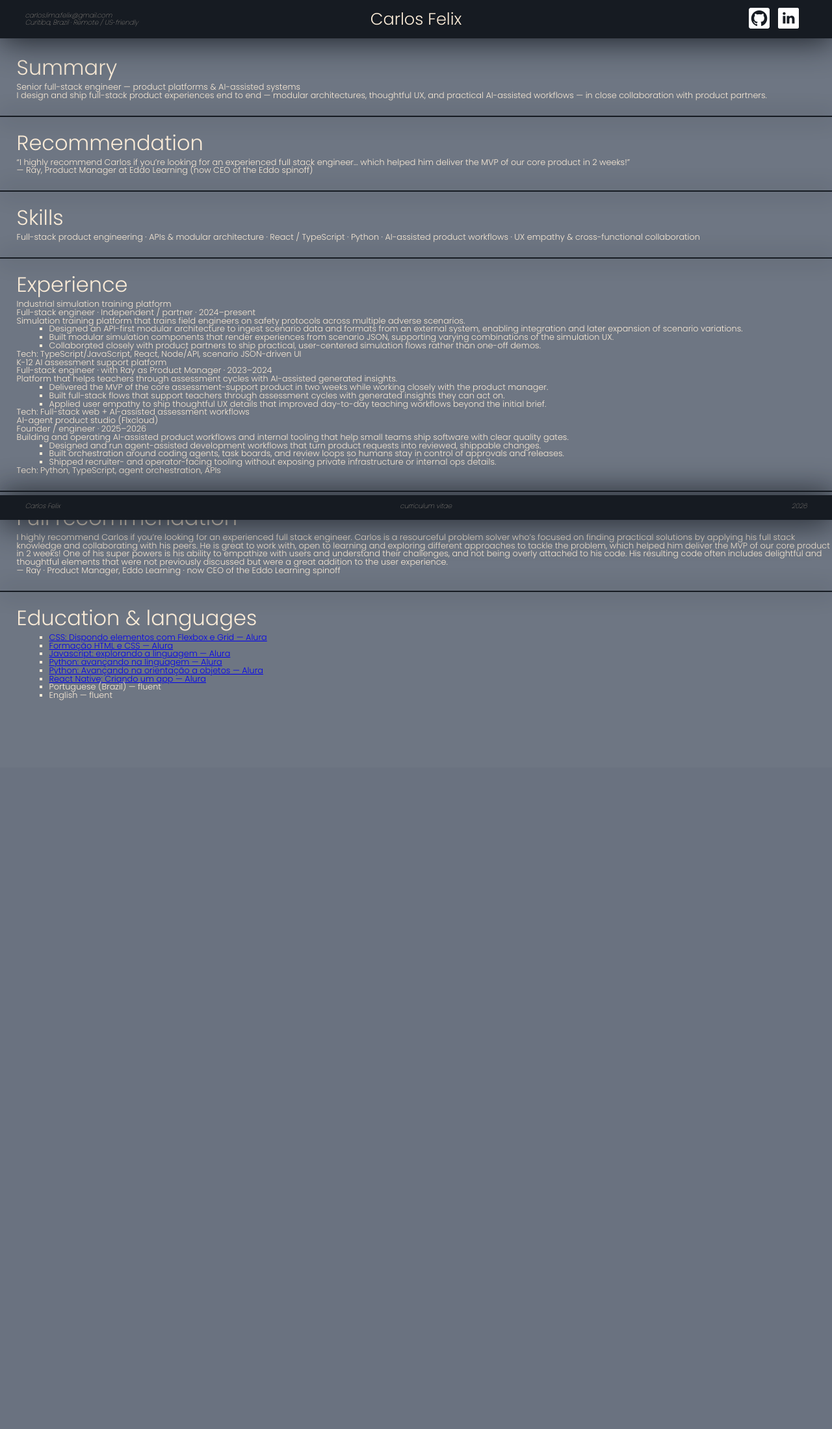
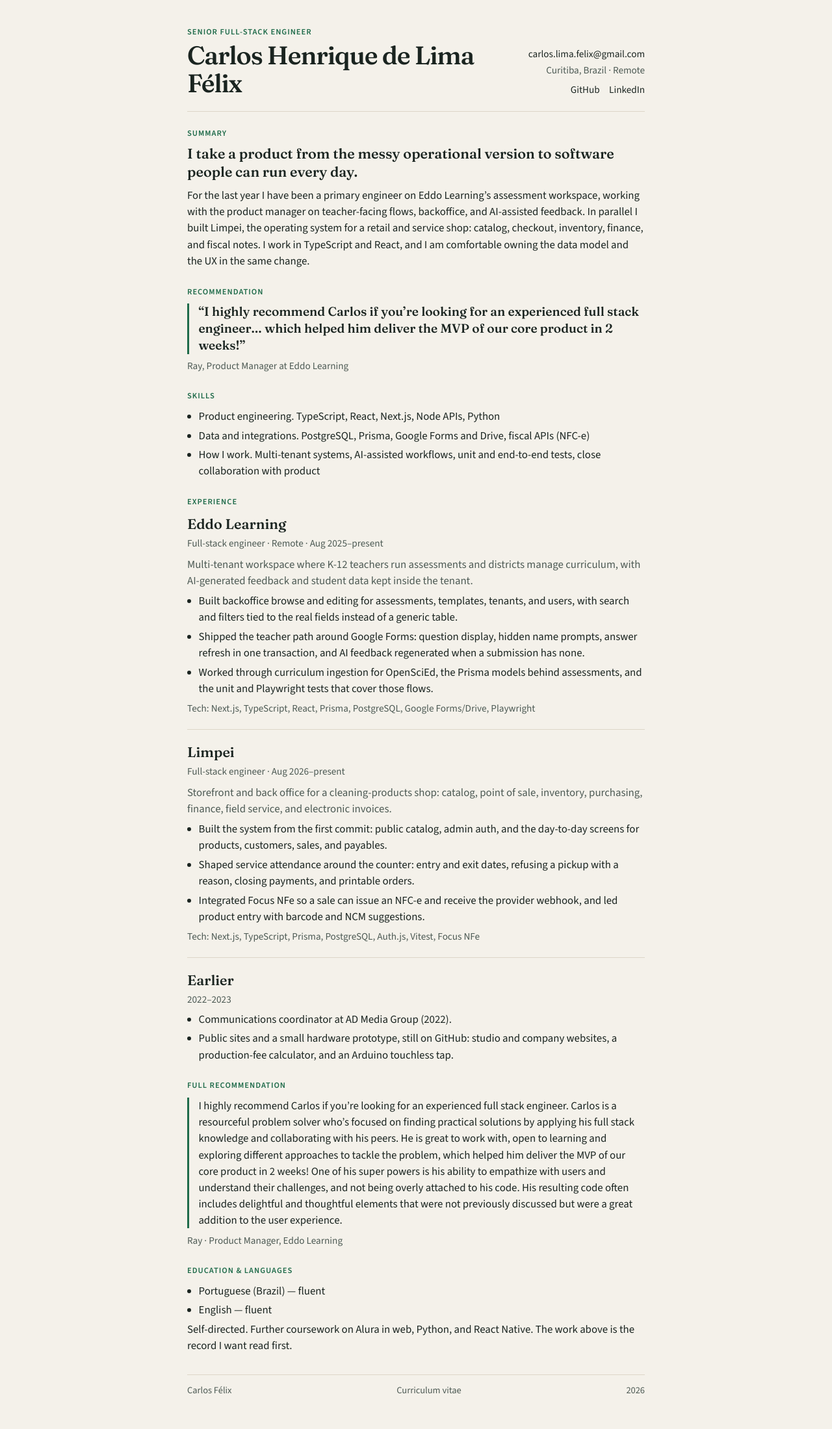
Before and after one commit to ocarlosfelix/curriculum_vitae, a Flask app: page / in a window 1280 px wide. Shown: the whole page at 65% size. Before the commit the page ends 1078 px from the top, so only its background shows below. Run offline with Flask 3, Linux system fonts and the light colour scheme.

Commit message:
Rewrite the CV around verified Eddo and Limpei work.
Drop the unverified simulation role and the spinoff-CEO line, and stop listing intro courses. Restyle the page so it reads as a one-page résumé.

Co-Authored-By: Paperclip <noreply@paperclip.ing>

```diff
--- a/app.py
+++ b/app.py
@@ -1,37 +1,13 @@
-import json
 import os
-from pathlib import Path
 
 from flask import Flask, render_template
 
 app = Flask(__name__)
 
-_CERTS_PATH = Path(__file__).resolve().parent / "static" / "certificados.json"
-
-
-def _load_certificates():
-    """Curated cert list for the de-emphasized education section."""
-    try:
-        with _CERTS_PATH.open(encoding="utf-8") as fh:
-            certs = json.load(fh)
-    except (OSError, json.JSONDecodeError):
-        return []
-    # Prefer formation + core language certs; keep the list short for recruiters.
-    preferred = {
-        "Formação HTML e CSS",
-        "Javascript: explorando a linguagem",
-        "Python: avançando na linguagem",
-        "Python: Avançando na orientação a objetos",
-        "React Native: Criando um app",
-        "CSS: Dispondo elementos com Flexbox e Grid",
-    }
-    curated = [c for c in certs if c.get("nome_curso") in preferred]
-    return curated or certs[:6]
-
 
 @app.route("/")
 def homepage():
-    return render_template("homepage.html", certificates=_load_certificates())
+    return render_template("homepage.html")
 
 
 if __name__ == "__main__":
--- a/static/styles.css
+++ b/static/styles.css
@@ -1,134 +1,225 @@
-/* sets and imports */
 @charset "UTF-8";
-@import url("https://fonts.googleapis.com/css2?family=Poppins:wght@100;300;400;800&display=swap");
+
+:root {
+  --ink: #1a2420;
+  --muted: #4d5a54;
+  --paper: #f4f1ea;
+  --card: #fffcf7;
+  --line: #ddd6c8;
+  --accent: #1f6b4a;
+  --max: 44rem;
+}
 
 html {
   scroll-behavior: smooth;
 }
 
-/* Header Styles */
+body {
+  background: var(--paper);
+  color: var(--ink);
+  font-family: "Source Sans 3", "Segoe UI", sans-serif;
+  font-size: 1.05rem;
+  line-height: 1.5;
+}
+
 .main {
-  background-color: #6e7683;
-  padding-top: 8vh;
-  padding-bottom: 10vh;
+  max-width: var(--max);
+  margin: 0 auto;
+  padding: 2.5rem 1.25rem 3rem;
 }
 
 .header {
-  padding-top: 1.5vh;
-  padding-bottom: 1.5vh;
-  background-color: #161b22;
-  width: 100vw;
-  box-shadow: 2px 2px 50px 1px #161b22;
-  position: fixed;
-  top: 0;
+  border-bottom: 1px solid var(--line);
+  padding-bottom: 1.25rem;
+  margin-bottom: 1.5rem;
 }
 
 .header_box {
   display: flex;
   justify-content: space-between;
-  align-self: center;
-  align-items: center;
-  margin-left: 3vw;
-  margin-right: 3vw;
+  gap: 1.5rem;
+  align-items: flex-end;
+}
+
+.eyebrow {
+  color: var(--accent);
+  font-size: 0.78rem;
+  font-weight: 600;
+  letter-spacing: 0.08em;
+  text-transform: uppercase;
+  margin-bottom: 0.35rem;
+}
+
+.name {
+  font-family: Fraunces, Georgia, serif;
+  font-size: clamp(1.8rem, 4vw, 2.45rem);
+  font-weight: 560;
+  letter-spacing: -0.03em;
+  line-height: 1.1;
 }
 
 .contact_info_box {
-  display: flex;
-  flex: 1;
-  flex-direction: column;
+  text-align: right;
+  color: var(--muted);
+  font-size: 0.95rem;
 }
 
-.contact_info_text {
-  color: antiquewhite;
-  font-size: 0.8vw;
-  font-family: "Poppins", sans-serif;
-  font-style: italic;
-  font-weight: 100;
-  margin-bottom: 0.5vh;
+.contact_info_box a,
+.link_box a {
+  color: var(--ink);
+  text-decoration: none;
+  border-bottom: 1px solid transparent;
 }
 
-.email_link,
-.phone_link,
-.location_link {
-  text-decoration: none;
+.contact_info_box a:hover,
+.link_box a:hover {
+  border-bottom-color: var(--accent);
+  color: var(--accent);
 }
 
-.namebox {
-  display: flex;
-  flex: 1;
-}
-
-.name {
-  color: antiquewhite;
-  font-size: 2vw;
-  font-family: "Poppins", sans-serif;
-  font-weight: 300;
-  text-decoration: none;
+.location_text {
+  margin: 0.15rem 0 0.45rem;
 }
 
 .link_box {
-  flex: 1;
   display: flex;
   justify-content: flex-end;
-}
-
-.link_img {
-  width: 4vh;
-  margin-right: 1vw;
-}
-
-/* Session Styles */
-hr.rounded {
-  border: 0.1vh solid #161b22;
-  box-shadow: 2px 0px 30px 0px #161b22;
-}
-
-ul li {
-  margin-left: 50px;
-  list-style-type: square;
+  gap: 0.9rem;
 }
 
 .info_box {
-  margin-top: 3vh;
-  margin-bottom: 3vh;
-  margin-left: 2vw;
+  margin: 0 0 1.6rem;
 }
 
-.info_box_title {
-  color: antiquewhite;
-  font-size: 2.5vw;
-  font-family: "Poppins", sans-serif;
-  font-weight: 300;
-  margin-top: 2vh;
-  margin-bottom: 1vh;
+.info_box_title h2 {
+  font-size: 0.78rem;
+  font-weight: 600;
+  letter-spacing: 0.08em;
+  text-transform: uppercase;
+  color: var(--accent);
+  margin-bottom: 0.55rem;
 }
 
-.info_box_description {
-  color: antiquewhite;
-  font-size: 1vw;
-  font-family: "Poppins", sans-serif;
-  font-weight: 300;
+.headline {
+  font-family: Fraunces, Georgia, serif;
+  font-size: 1.35rem;
+  line-height: 1.3;
+  margin-bottom: 0.55rem;
+}
+
+.info_box_description p + p {
+  margin-top: 0.55rem;
+}
+
+.pull-quote,
+.recommendation-letter {
+  border-left: 3px solid var(--accent);
+  padding-left: 0.9rem;
+  color: var(--ink);
+}
+
+.pull-quote {
+  font-family: Fraunces, Georgia, serif;
+  font-size: 1.2rem;
+  line-height: 1.35;
+}
+
+.attribution {
+  margin-top: 0.45rem;
+  color: var(--muted);
+  font-size: 0.95rem;
+}
+
+.skill-groups,
+.engagement ul,
+.languages {
+  margin-left: 1.1rem;
+}
+
+.skill-groups li,
+.engagement ul li,
+.languages li {
+  list-style: disc;
+  margin: 0.28rem 0;
+}
+
+.engagement + .engagement {
+  margin-top: 1.25rem;
+  padding-top: 1.15rem;
+  border-top: 1px solid var(--line);
+}
+
+.engagement h3 {
+  font-family: Fraunces, Georgia, serif;
+  font-size: 1.35rem;
+  font-weight: 560;
+}
+
+.role-line,
+.tech-line,
+.product-blurb {
+  color: var(--muted);
+}
+
+.role-line {
+  font-size: 0.95rem;
+  margin: 0.1rem 0 0.4rem;
+}
+
+.product-blurb {
+  margin-bottom: 0.35rem;
+}
+
+.tech-line {
+  margin-top: 0.45rem;
+  font-size: 0.95rem;
 }
 
 .footer {
-  padding-top: 1.5vh;
-  padding-bottom: 1.5vh;
-  background-color: #161b22;
-  width: 100vw;
-  box-shadow: 2px 2px 50px 1px #161b22;
-  position: fixed;
-  bottom: 0;
+  margin-top: 2rem;
+  padding-top: 0.8rem;
+  border-top: 1px solid var(--line);
+  color: var(--muted);
+  font-size: 0.9rem;
 }
 
 .footer_box {
   display: flex;
   justify-content: space-between;
-  align-self: center;
-  align-items: center;
-  margin-left: 3vw;
-  margin-right: 3vw;
+  gap: 1rem;
 }
 
-::-webkit-scrollbar {
+hr.rounded {
   display: none;
 }
+
+@media (max-width: 680px) {
+  .header_box,
+  .footer_box {
+    flex-direction: column;
+    align-items: flex-start;
+  }
+
+  .contact_info_box,
+  .link_box {
+    text-align: left;
+    justify-content: flex-start;
+  }
+}
+
+@media print {
+  body {
+    background: white;
+    font-size: 11pt;
+  }
+
+  .main {
+    max-width: none;
+    padding: 0;
+  }
+
+  a {
+    color: inherit;
+    text-decoration: none;
+  }
+}
--- a/templates/homepage.html
+++ b/templates/homepage.html
@@ -5,12 +5,12 @@
     <meta name="viewport" content="width=device-width, initial-scale=1.0" />
     <meta
       name="description"
-      content="Carlos Felix — senior full-stack engineer building product platforms and AI-assisted systems. Outcome-focused portfolio for US recruiters."
+      content="Carlos Henrique de Lima Félix — senior full-stack engineer. Product platforms for education and retail, from Curitiba, open to remote."
     />
     <link rel="preconnect" href="https://fonts.googleapis.com" />
     <link rel="preconnect" href="https://fonts.gstatic.com" crossorigin />
     <link
-      href="https://fonts.googleapis.com/css2?family=Poppins:wght@100;300;400;800&display=swap"
+      href="https://fonts.googleapis.com/css2?family=Fraunces:opsz,wght@9..144,560&family=Source+Sans+3:ital,wght@0,400;0,600;1,400&display=swap"
       rel="stylesheet"
     />
     <link
@@ -21,32 +21,28 @@
       rel="stylesheet"
       href="{{ url_for('static', filename='styles.css') }}"
     />
-    <title>Carlos Felix — Senior Full-Stack Engineer</title>
+    <title>Carlos Félix — Senior Full-Stack Engineer</title>
   </head>
 
   <body class="body">
     <div class="main">
       <header class="header">
         <div class="header_box">
+          <div class="name_box">
+            <p class="eyebrow">Senior full-stack engineer</p>
+            <h1 class="name">Carlos Henrique de Lima Félix</h1>
+          </div>
+
           <div class="contact_info_box">
             <a
               href="mailto:carlos.lima.felix+cv@gmail.com"
               class="email_link"
               aria-label="Email"
+              >carlos.lima.felix@gmail.com</a
             >
-              <span class="contact_info_text"
-                >carlos.lima.felix@gmail.com</span
-              >
-            </a>
             <p class="contact_info_text location_text">
-              Curitiba, Brazil · Remote / US-friendly
+              Curitiba, Brazil · Remote
             </p>
-          </div>
-
-          <div class="name_box">
-            <h1 class="name">Carlos Felix</h1>
-          </div>
-
             <div class="link_box">
               <a
                 href="https://github.com/ocarlosfelix"
@@ -54,26 +50,17 @@
                 aria-label="GitHub"
                 rel="noopener noreferrer"
                 target="_blank"
+                >GitHub</a
               >
-              <img
-                class="link_img"
-                src="{{ url_for('static', filename='github.png') }}"
-                alt=""
-              />
-            </a>
               <a
                 href="https://linkedin.com/in/ocarlosfelix/"
                 class="linkedin_link"
                 aria-label="LinkedIn"
                 rel="noopener noreferrer"
                 target="_blank"
+                >LinkedIn</a
               >
-              <img
-                class="link_img"
-                src="{{ url_for('static', filename='linkedin.png') }}"
-                alt=""
-              />
-            </a>
+            </div>
           </div>
         </div>
       </header>
@@ -84,18 +71,20 @@
         </div>
         <div class="info_box_description">
           <p class="headline">
-            Senior full-stack engineer — product platforms &amp; AI-assisted
-            systems
+            I take a product from the messy operational version to software
+            people can run every day.
           </p>
           <p>
-            I design and ship full-stack product experiences end to end —
-            modular architectures, thoughtful UX, and practical AI-assisted
-            workflows — in close collaboration with product partners.
+            For the last year I have been a primary engineer on Eddo Learning’s
+            assessment workspace, working with the product manager on
+            teacher-facing flows, backoffice, and AI-assisted feedback. In
+            parallel I built Limpei, the operating system for a retail and
+            service shop: catalog, checkout, inventory, finance, and fiscal
+            notes. I work in TypeScript and React, and I am comfortable owning
+            the data model and the UX in the same change.
           </p>
         </div>
       </section>
-
-      <hr class="rounded" />
 
       <aside
         class="recommendation-quote info_box"
@@ -113,28 +102,33 @@
             </p>
           </blockquote>
           <p class="attribution">
-            — Ray, Product Manager at Eddo Learning (now CEO of the Eddo
-            spinoff)
+            Ray, Product Manager at Eddo Learning
           </p>
         </div>
       </aside>
-
-      <hr class="rounded" />
 
       <section class="skills info_box" aria-labelledby="skills-heading">
         <div class="info_box_title">
           <h2 id="skills-heading">Skills</h2>
         </div>
         <div class="info_box_description">
-          <p>
-            Full-stack product engineering · APIs &amp; modular architecture ·
-            React / TypeScript · Python · AI-assisted product workflows ·
-            UX empathy &amp; cross-functional collaboration
-          </p>
+          <ul class="skill-groups">
+            <li>
+              <strong>Product engineering.</strong>
+              TypeScript, React, Next.js, Node APIs, Python
+            </li>
+            <li>
+              <strong>Data and integrations.</strong>
+              PostgreSQL, Prisma, Google Forms and Drive, fiscal APIs (NFC-e)
+            </li>
+            <li>
+              <strong>How I work.</strong>
+              Multi-tenant systems, AI-assisted workflows, unit and end-to-end
+              tests, close collaboration with product
+            </li>
+          </ul>
         </div>
       </section>
-
-      <hr class="rounded" />
 
       <section
         class="experience info_box"
@@ -145,100 +139,87 @@
         </div>
         <div class="info_box_description">
           <article class="engagement">
-            <h3>
-              Industrial simulation training platform
-            </h3>
+            <h3>Eddo Learning</h3>
             <p class="role-line">
-              Full-stack engineer · Independent / partner · 2024–present
+              Full-stack engineer · Remote · Aug 2025–present
             </p>
             <p class="product-blurb">
-              Simulation training platform that trains field engineers on
-              safety protocols across multiple adverse scenarios.
+              Multi-tenant workspace where K-12 teachers run assessments and
+              districts manage curriculum, with AI-generated feedback and
+              student data kept inside the tenant.
             </p>
             <ul>
               <li>
-                Designed an API-first modular architecture to ingest scenario
-                data and formats from an external system, enabling integration
-                and later expansion of scenario variations.
+                Built backoffice browse and editing for assessments, templates,
+                tenants, and users, with search and filters tied to the real
+                fields instead of a generic table.
               </li>
               <li>
-                Built modular simulation components that render experiences
-                from scenario JSON, supporting varying combinations of the
-                simulation UX.
+                Shipped the teacher path around Google Forms: question display,
+                hidden name prompts, answer refresh in one transaction, and AI
+                feedback regenerated when a submission has none.
               </li>
               <li>
-                Collaborated closely with product partners to ship practical,
-                user-centered simulation flows rather than one-off demos.
+                Worked through curriculum ingestion for OpenSciEd, the Prisma
+                models behind assessments, and the unit and Playwright tests
+                that cover those flows.
               </li>
             </ul>
             <p class="tech-line">
-              <strong>Tech:</strong> TypeScript/JavaScript, React, Node/API,
-              scenario JSON-driven UI
+              <strong>Tech:</strong> Next.js, TypeScript, React, Prisma,
+              PostgreSQL, Google Forms/Drive, Playwright
             </p>
           </article>
 
           <article class="engagement">
-            <h3>K-12 AI assessment support platform</h3>
+            <h3>Limpei</h3>
             <p class="role-line">
-              Full-stack engineer · with Ray as Product Manager · 2023–2024
+              Full-stack engineer · Aug 2026–present
             </p>
             <p class="product-blurb">
-              Platform that helps teachers through assessment cycles with
-              AI-assisted generated insights.
+              Storefront and back office for a cleaning-products shop: catalog,
+              point of sale, inventory, purchasing, finance, field service, and
+              electronic invoices.
             </p>
             <ul>
               <li>
-                Delivered the MVP of the core assessment-support product in two
-                weeks while working closely with the product manager.
+                Built the system from the first commit: public catalog, admin
+                auth, and the day-to-day screens for products, customers,
+                sales, and payables.
               </li>
               <li>
-                Built full-stack flows that support teachers through assessment
-                cycles with generated insights they can act on.
+                Shaped service attendance around the counter: entry and exit
+                dates, refusing a pickup with a reason, closing payments, and
+                printable orders.
               </li>
               <li>
-                Applied user empathy to ship thoughtful UX details that
-                improved day-to-day teaching workflows beyond the initial
-                brief.
+                Integrated Focus NFe so a sale can issue an NFC-e and receive
+                the provider webhook, and led product entry with barcode and
+                NCM suggestions.
               </li>
             </ul>
             <p class="tech-line">
-              <strong>Tech:</strong> Full-stack web + AI-assisted assessment
-              workflows
+              <strong>Tech:</strong> Next.js, TypeScript, Prisma, PostgreSQL,
+              Auth.js, Vitest, Focus NFe
             </p>
           </article>
 
           <article class="engagement">
-            <h3>AI-agent product studio (Flxcloud)</h3>
-            <p class="role-line">Founder / engineer · 2025–2026</p>
-            <p class="product-blurb">
-              Building and operating AI-assisted product workflows and internal
-              tooling that help small teams ship software with clear quality
-              gates.
-            </p>
+            <h3>Earlier</h3>
+            <p class="role-line">2022–2023</p>
             <ul>
               <li>
-                Designed and run agent-assisted development workflows that turn
-                product requests into reviewed, shippable changes.
+                Communications coordinator at AD Media Group (2022).
               </li>
               <li>
-                Built orchestration around coding agents, task boards, and
-                review loops so humans stay in control of approvals and
-                releases.
-              </li>
-              <li>
-                Shipped recruiter- and operator-facing tooling without exposing
-                private infrastructure or internal ops details.
+                Public sites and a small hardware prototype, still on GitHub:
+                studio and company websites, a production-fee calculator, and
+                an Arduino touchless tap.
               </li>
             </ul>
-            <p class="tech-line">
-              <strong>Tech:</strong> Python, TypeScript, agent orchestration,
-              APIs
-            </p>
           </article>
         </div>
       </section>
-
-      <hr class="rounded" />
 
       <section
         class="recommendation info_box"
@@ -265,45 +246,31 @@
             </p>
           </blockquote>
           <p class="attribution">
-            — Ray · Product Manager, Eddo Learning · now CEO of the Eddo
-            Learning spinoff
+            Ray · Product Manager, Eddo Learning
           </p>
         </div>
       </section>
 
-      <hr class="rounded" />
-
-      <section
-        class="education info_box"
-        aria-labelledby="education-heading"
-      >
+      <section class="education info_box" aria-labelledby="education-heading">
         <div class="info_box_title">
           <h2 id="education-heading">Education &amp; languages</h2>
         </div>
         <div class="info_box_description">
-          <ul class="cert-list">
-            {% for cert in certificates %}
-            <li>
-              <a
-                href="{{ cert.link_certificado }}"
-                rel="noopener noreferrer"
-                target="_blank"
-                >{{ cert.nome_curso }} — {{ cert.instituicao }}</a
-              >
-            </li>
-            {% endfor %}
-          </ul>
           <ul class="languages">
             <li>Portuguese (Brazil) — fluent</li>
             <li>English — fluent</li>
           </ul>
+          <p>
+            Self-directed. Further coursework on Alura in web, Python, and
+            React Native. The work above is the record I want read first.
+          </p>
         </div>
       </section>
 
       <footer class="footer">
         <div class="footer_box">
-          <span class="contact_info_text">Carlos Felix</span>
-          <span class="contact_info_text">curriculum vitae</span>
+          <span class="contact_info_text">Carlos Félix</span>
+          <span class="contact_info_text">Curriculum vitae</span>
           <span class="contact_info_text">2026</span>
         </div>
       </footer>
```
Also changed, not shown: README.md. Lines whose indentation alone changed are shown as unchanged.
